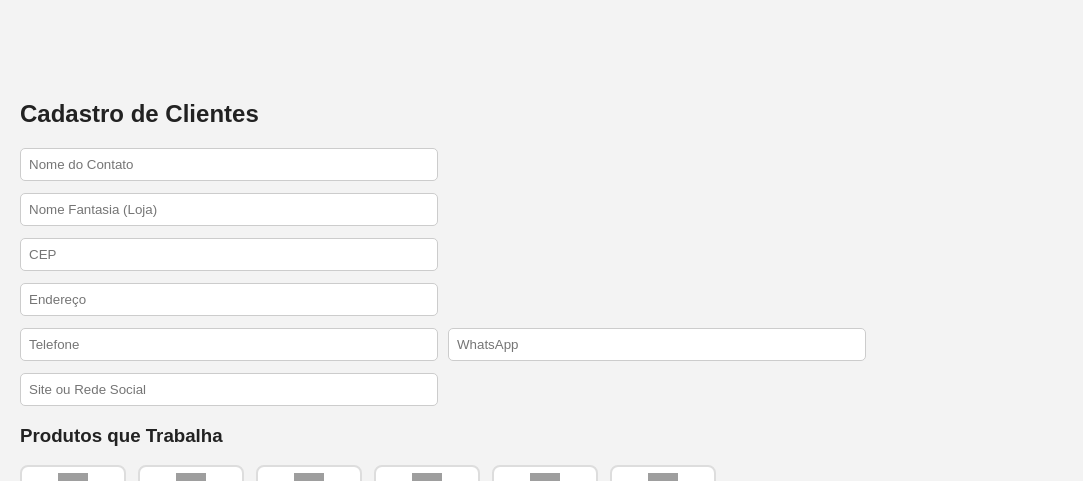
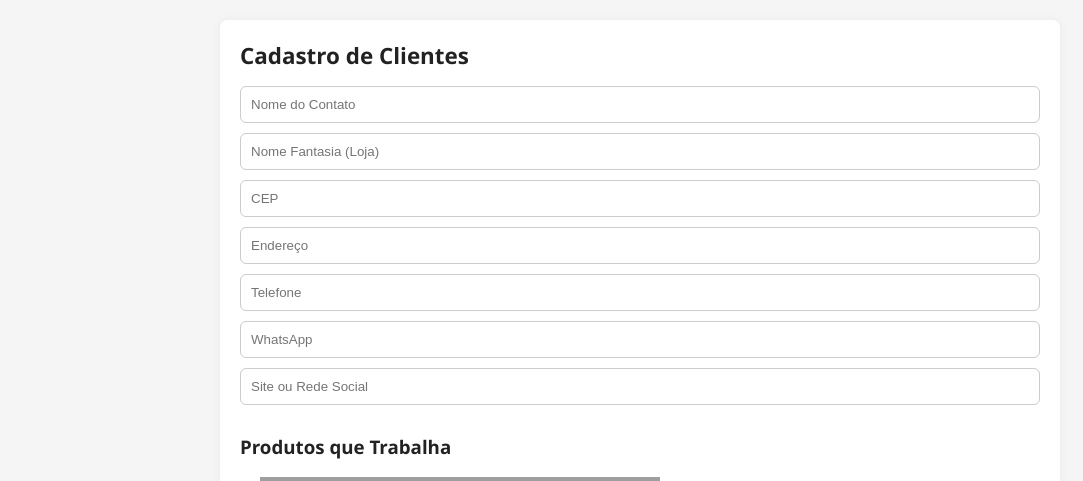
Before and after one commit to RodrigoFrancoBatata/captacao-app, a Flask app: page /cadastro in a window 1280 px wide. Shown: the top 481 px of the page, without its empty margins (0-1083 px from the left). Run offline with Flask 3, Linux system fonts and the light colour scheme; grey boxes are pictures that could not be loaded.

Commit message:
Atualização layout com ícones, retorno e CSS

```diff
--- a/static/style.css
+++ b/static/style.css
@@ -1,131 +1,102 @@
 body {
-  font-family: sans-serif;
-  margin: 0;
-  padding-top: 60px;
-  background: #f3f3f3;
+    font-family: 'Segoe UI', sans-serif;
+    background-color: #f5f5f5;
+    margin: 0;
+    padding: 20px;
+    color: #222;
 }
 
 .container {
-  padding: 20px;
+    max-width: 800px;
+    margin: auto;
+    padding: 20px;
+    background-color: #fff;
+    border-radius: 8px;
+    box-shadow: 0 0 10px rgba(0,0,0,0.05);
 }
 
-h2, h3 {
-  color: #222;
+h2 {
+    margin-top: 0;
+    font-size: 1.4rem;
+    margin-bottom: 15px;
 }
 
-form input,
-form textarea,
-form button,
-form select {
-  display: block;
-  margin-bottom: 12px;
-  width: 100%;
-  max-width: 400px;
-  padding: 8px;
-  border: 1px solid #ccc;
-  border-radius: 5px;
+input[type="text"],
+input[type="file"],
+input[type="number"],
+input[type="tel"],
+input[type="email"] {
+    width: 100%;
+    max-width: 100%;
+    padding: 10px;
+    margin-bottom: 10px;
+    border: 1px solid #ccc;
+    border-radius: 6px;
+    box-sizing: border-box;
 }
 
-.duplo {
-  display: flex;
-  gap: 10px;
-  flex-wrap: wrap;
+input[type="submit"], button {
+    background-color: #111;
+    color: white;
+    padding: 12px;
+    border: none;
+    border-radius: 6px;
+    cursor: pointer;
+    width: 100%;
+    font-size: 1rem;
 }
 
-.produtos {
-  display: flex;
-  flex-wrap: wrap;
-  gap: 12px;
-  margin-bottom: 15px;
-}
-.produtos label {
-  background: #fff;
-  border: 2px solid #ddd;
-  padding: 6px;
-  border-radius: 8px;
-  text-align: center;
-  cursor: pointer;
-  width: 90px;
-}
-.produtos label:hover {
-  background: #eee;
-}
-.produtos img {
-  width: 30px;
-  height: 30px;
-}
-.produtos input {
-  display: none;
-}
-.produtos span {
-  display: block;
-  margin-top: 4px;
-  font-size: 0.85rem;
+input[type="submit"]:hover, button:hover {
+    background-color: #333;
 }
 
-.btn-enviar {
-  background: #222;
-  color: white;
-  border: none;
-  font-weight: bold;
-  cursor: pointer;
-  padding: 10px;
-  border-radius: 8px;
+.form-group {
+    margin-bottom: 15px;
 }
 
-.btn-enviar:hover {
-  background: #000;
+.produtos-btns {
+    display: flex;
+    flex-wrap: wrap;
+    gap: 15px;
+    justify-content: center;
+    margin-bottom: 15px;
 }
 
-.modal {
-  display: none;
-  position: fixed;
-  z-index: 999;
-  left: 0; top: 0;
-  width: 100%; height: 100%;
-  background-color: rgba(0,0,0,0.6);
+.produtos-btn {
+    text-align: center;
+    padding: 10px;
+    background-color: #eee;
+    border: 1px solid #ccc;
+    border-radius: 8px;
+    width: 90px;
+    cursor: pointer;
 }
 
-.modal-content {
-  background-color: #fff;
-  margin: 15% auto;
-  padding: 20px;
-  width: 80%;
-  max-width: 350px;
-  border-radius: 8px;
-  text-align: center;
+.produtos-btn.selected {
+    background-color: #ccc;
 }
 
-.close {
-  float: right;
-  font-size: 24px;
-  cursor: pointer;
+.produtos-btn img {
+    width: 40px;
+    height: 40px;
+    display: block;
+    margin: 0 auto 5px auto;
 }
 
-.tabela-visitas {
-  width: 100%;
-  border-collapse: collapse;
-  margin-top: 20px;
-  font-size: 1rem;
+.retorno-btn {
+    background-color: #f0f0f0;
+    border: 1px solid #aaa;
+    color: #333;
+    margin-top: 10px;
+    display: flex;
+    align-items: center;
+    gap: 8px;
+    justify-content: center;
+    padding: 10px;
+    font-weight: bold;
 }
 
-.tabela-visitas th, .tabela-visitas td {
-  border: 1px solid #ccc;
-  padding: 10px;
-  text-align: center;
-  background-color: #f8f8f8;
+.retorno-btn img {
+    width: 20px;
+    height: 20px;
 }
-
-.tabela-visitas th {
-  background-color: #e0e0e0;
-}
-
-.btn-voltar {
-  display: inline-block;
-  margin-top: 20px;
-  padding: 10px;
-  background: #333;
-  color: #fff;
-  text-decoration: none;
-  border-radius: 5px;
-}
```
Also changed, not shown: templates/home.html (+25 -32 lines).
